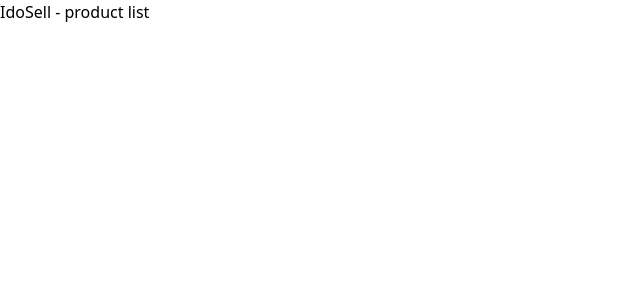
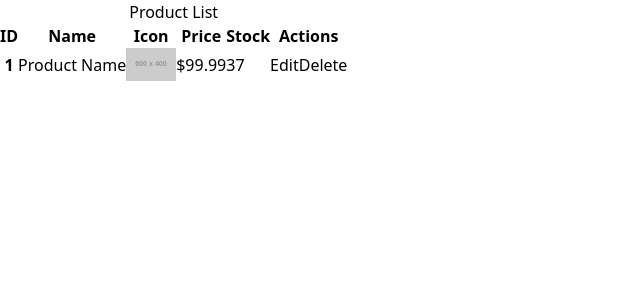
Before and after one commit to rastz/iai-product-list-app, a React (Vite) app: page / in a window 1280 px wide. Shown: the top 300 px of the page, without its empty margins (0-640 px from the left). Built offline with nearby package versions, Linux system fonts and the light colour scheme.

Commit message:
feat: add initial table layout

```diff
--- a/src/App.tsx
+++ b/src/App.tsx
@@ -1,5 +1,44 @@
 function App() {
-  return <h1>IdoSell - product list</h1>;
+  return (
+    <>
+      <table>
+        <caption>Product List</caption>
+
+        <thead>
+          <tr>
+            <th scope="col">ID</th>
+            <th scope="col">Name</th>
+            <th scope="col">Icon</th>
+            <th scope="col">Price</th>
+            <th scope="col">Stock</th>
+            <th scope="col">Actions</th>
+          </tr>
+        </thead>
+
+        <tbody>
+          <tr>
+            <th scope="row">1</th>
+
+            <td>Product Name</td>
+            <td>
+              <img
+                src="https://placehold.co/600x400?font=montserrat"
+                alt=""
+                width="50"
+                height="50"
+              />
+            </td>
+            <td>$99.99</td>
+            <td>37</td>
+            <td>
+              <button>Edit</button>
+              <button>Delete</button>
+            </td>
+          </tr>
+        </tbody>
+      </table>
+    </>
+  );
 }
 
 export default App;
```
